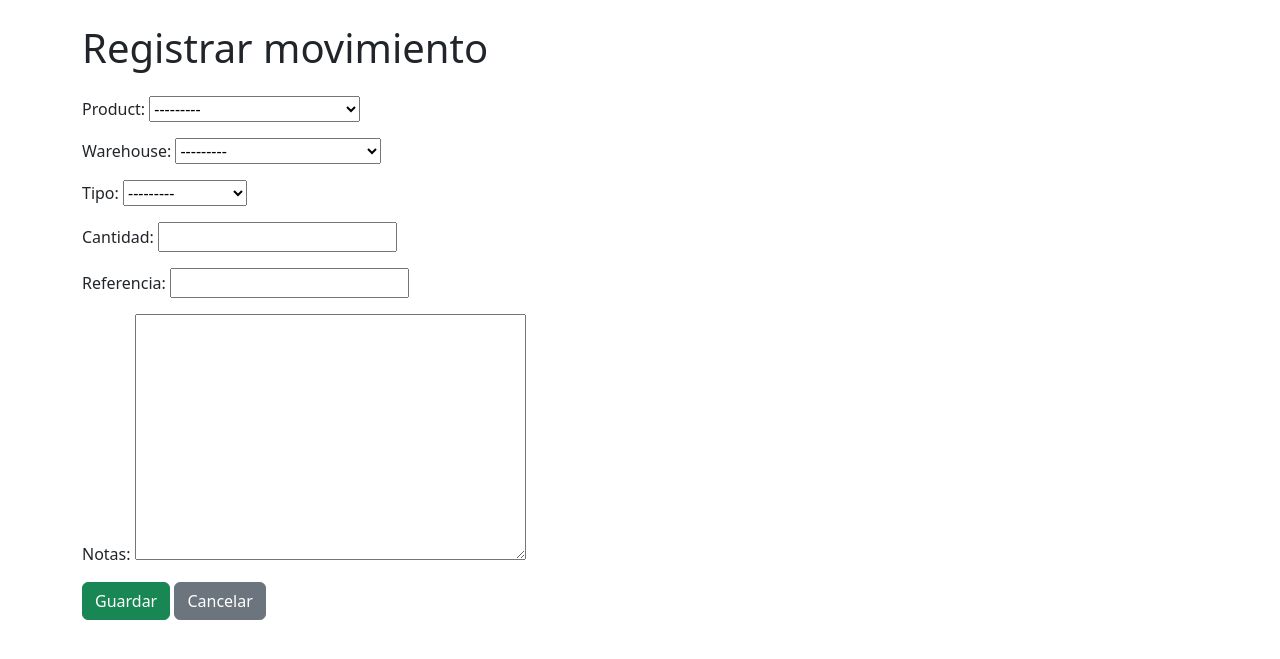
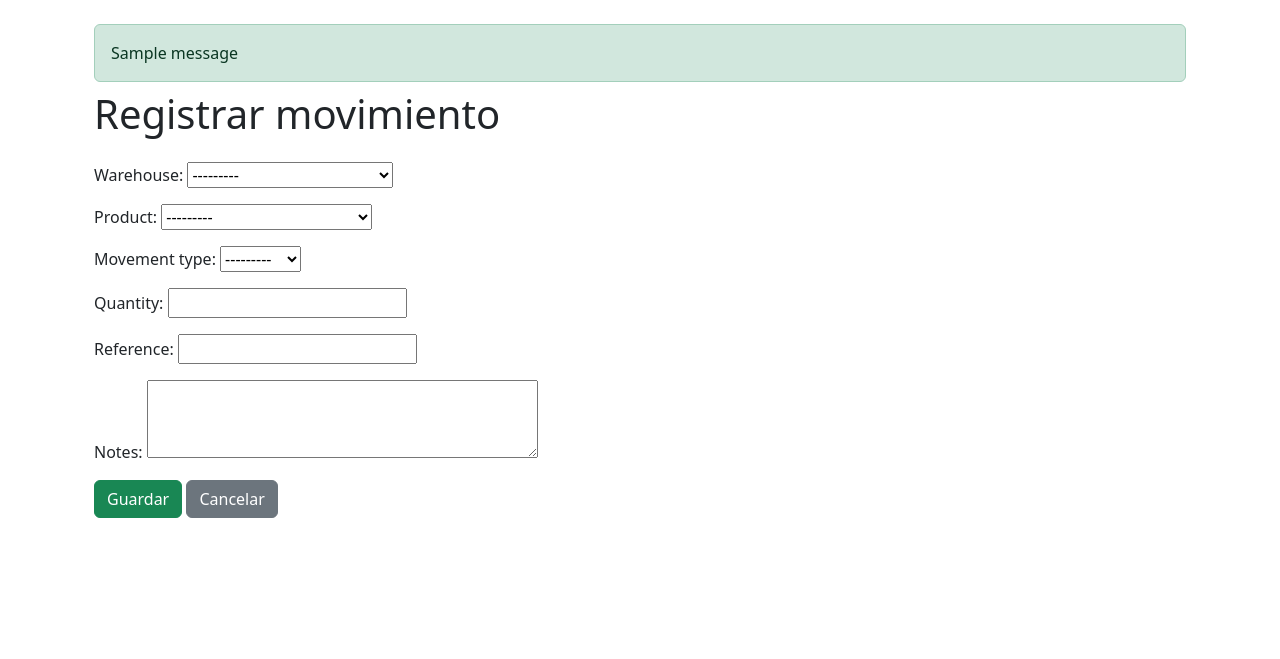
Before and after one commit to PARAG0B/servidores, a Django app: page /movements/new/ in a window 1280 px wide. Shown: the part 56-715 px from the top of the page. Run offline with Django 5.2, Linux system fonts and the light colour scheme; a user stored in the database is signed in; tables that the repository leaves empty hold one stand-in row (values such as "Sample post"); one stand-in notice (Sample message) is shown.

Commit message:
Agregar lógica de stock en movimientos y mensajes de validación

```diff
--- a/inventory/forms.py
+++ b/inventory/forms.py
@@ -5,4 +5,7 @@ from .models import Movement
 class MovementForm(forms.ModelForm):
     class Meta:
         model = Movement
-        fields = ["product", "warehouse", "movement_type", "quantity", "reference", "notes"]
+        fields = ["warehouse", "product", "movement_type", "quantity", "reference", "notes"]
+        widgets = {
+            "notes": forms.Textarea(attrs={"rows": 3}),
+        }
--- a/inventory/models.py
+++ b/inventory/models.py
@@ -1,4 +1,6 @@
 from django.db import models
+from django.db import models, transaction
+from django.core.exceptions import ValidationError
 
 
 class Warehouse(models.Model):
@@ -42,44 +44,61 @@ class Product(models.Model):
 
 
 class Stock(models.Model):
-    warehouse = models.ForeignKey(Warehouse, on_delete=models.CASCADE)
-    product = models.ForeignKey(Product, on_delete=models.CASCADE)
-    quantity = models.DecimalField("Cantidad", max_digits=12, decimal_places=2, default=0)
+    warehouse = models.ForeignKey("Warehouse", on_delete=models.CASCADE)
+    product = models.ForeignKey("Product", on_delete=models.CASCADE)
+    quantity = models.IntegerField(default=0)
 
     class Meta:
         unique_together = ("warehouse", "product")
-        verbose_name = "Existencia"
-        verbose_name_plural = "Existencias"
 
     def __str__(self):
-        return f"{self.warehouse} | {self.product} -> {self.quantity}"
-
-
-MOVEMENT_TYPES = (
-    ("IN", "Entrada"),
-    ("OUT", "Salida"),
-    ("TR", "Transferencia"),
-)
+        return f"{self.warehouse} - {self.product} ({self.quantity})"
 
 
 class Movement(models.Model):
-    product = models.ForeignKey(Product, on_delete=models.PROTECT)
-    warehouse = models.ForeignKey(
-    Warehouse,
-    on_delete=models.PROTECT,
-    null=True,
-    blank=True,
-)
-    movement_type = models.CharField("Tipo", max_length=3, choices=MOVEMENT_TYPES)
-    quantity = models.DecimalField("Cantidad", max_digits=12, decimal_places=2)
-    created_at = models.DateTimeField("Fecha", auto_now_add=True)
-    reference = models.CharField("Referencia", max_length=50, blank=True)
-    notes = models.TextField("Notas", blank=True)
+    IN = "IN"
+    OUT = "OUT"
+    MOVEMENT_TYPES = [
+        (IN, "Entrada"),
+        (OUT, "Salida"),
+    ]
 
-    class Meta:
-        ordering = ["-created_at"]
-        verbose_name = "Movimiento"
-        verbose_name_plural = "Movimientos"
+    warehouse = models.ForeignKey("Warehouse", on_delete=models.PROTECT)
+    product = models.ForeignKey("Product", on_delete=models.PROTECT)
+    movement_type = models.CharField(max_length=3, choices=MOVEMENT_TYPES)
+    quantity = models.PositiveIntegerField()
+    reference = models.CharField(max_length=100, blank=True)
+    notes = models.TextField(blank=True)
+    created_at = models.DateTimeField(auto_now_add=True)
 
     def __str__(self):
-        return f"{self.get_movement_type_display()} {self.quantity} {self.product} ({self.warehouse})"
+        return f"{self.get_movement_type_display()} {self.quantity} de {self.product} en {self.warehouse}"
+
+    @transaction.atomic
+    def save(self, *args, **kwargs):
+        is_new = self.pk is None
+
+        # Solo aplicamos el movimiento al stock cuando es nuevo
+        if is_new:
+            # Bloqueamos/fijamos la fila de stock correspondiente
+            stock, created = Stock.objects.select_for_update().get_or_create(
+                warehouse=self.warehouse,
+                product=self.product,
+                defaults={"quantity": 0},
+            )
+
+            if self.movement_type == self.OUT:
+                # Validar que haya suficiente stock
+                if stock.quantity < self.quantity:
+                    raise ValidationError(
+                        f"No hay stock suficiente en {self.warehouse} para sacar {self.quantity} unidades. "
+                        f"Stock actual: {stock.quantity}."
+                    )
+                stock.quantity -= self.quantity
+            else:
+                # Entrada
+                stock.quantity += self.quantity
+
+            stock.save()
+
+        super().save(*args, **kwargs)
--- a/inventory/templates/inventory/base.html
+++ b/inventory/templates/inventory/base.html
@@ -35,6 +35,17 @@
 </nav>
 
 <div class="container">
+<div class="container mt-3">
+    {% if messages %}
+        {% for message in messages %}
+            <div class="alert alert-{{ message.tags }} mb-2">
+                {{ message }}
+            </div>
+        {% endfor %}
+    {% endif %}
+</div>
+
+<div class="container">
     {% block content %}{% endblock %}
 </div>
 </body>
--- a/inventory/templates/inventory/movement_form.html
+++ b/inventory/templates/inventory/movement_form.html
@@ -4,7 +4,13 @@
 
 {% block content %}
 <h1 class="mb-4">Registrar movimiento</h1>
-
+{% if form.non_field_errors %}
+  <div class="alert alert-danger">
+    {% for error in form.non_field_errors %}
+      <div>{{ error }}</div>
+    {% endfor %}
+  </div>
+{% endif %}
 <form method="post">
     {% csrf_token %}
     {{ form.as_p }}
--- a/inventory/views.py
+++ b/inventory/views.py
@@ -1,6 +1,8 @@
 from django.contrib.auth.decorators import login_required
+from django.contrib import messages
+from django.core.exceptions import ValidationError
+from django.shortcuts import render, redirect
 from django.db.models import Sum
-from django.shortcuts import render, redirect
 
 from .models import Stock, Movement
 from .forms import MovementForm
@@ -8,33 +10,30 @@ from .forms import MovementForm
 
 @login_required
 def dashboard(request):
-    """Vista principal: muestra existencias y totales por producto."""
-    stocks = (
-        Stock.objects
-        .select_related("product", "warehouse")
-        .order_by("product__name", "warehouse__name")
-    )
-
     totals = (
         Stock.objects
-        .values("product__id", "product__name")
+        .select_related("product")
+        .values("product__name")
         .annotate(total=Sum("quantity"))
         .order_by("product__name")
     )
-
+    stocks = (
+        Stock.objects
+        .select_related("warehouse", "product")
+        .order_by("warehouse__name", "product__name")
+    )
     context = {
+        "totals": totals,
         "stocks": stocks,
-        "totals": totals,
     }
     return render(request, "inventory/dashboard.html", context)
 
 
 @login_required
 def movement_list(request):
-    """Lista los últimos movimientos de inventario."""
     movements = (
         Movement.objects
-        .select_related("product", "warehouse")
+        .select_related("warehouse", "product")
         .order_by("-created_at")[:100]
     )
     return render(request, "inventory/movement_list.html", {"movements": movements})
@@ -42,26 +41,17 @@ def movement_list(request):
 
 @login_required
 def movement_create(request):
-    """Crea un nuevo movimiento y actualiza el Stock."""
     if request.method == "POST":
         form = MovementForm(request.POST)
         if form.is_valid():
-            movement = form.save()
-
-            stock, _ = Stock.objects.get_or_create(
-                product=movement.product,
-                warehouse=movement.warehouse,
-                defaults={"quantity": 0},
-            )
-
-            if movement.movement_type == "IN":
-                stock.quantity += movement.quantity
-            elif movement.movement_type == "OUT":
-                stock.quantity -= movement.quantity
-            # Luego podemos manejar transferencias (TR)
-
-            stock.save()
-            return redirect("inventory:movement_list")
+            try:
+                movement = form.save()  # aquí se ejecuta el save() con lógica de stock
+            except ValidationError as e:
+                # Errores de negocio (stock insuficiente, etc.)
+                form.add_error(None, e.message)
+            else:
+                messages.success(request, "Movimiento registrado correctamente.")
+                return redirect("inventory:movement_list")
     else:
         form = MovementForm()
 
```
